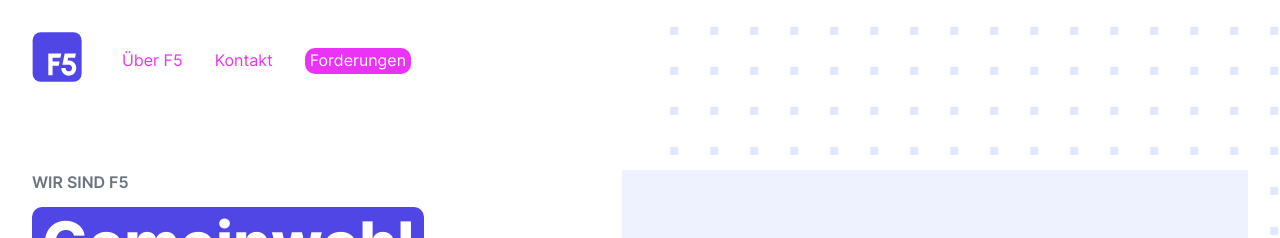
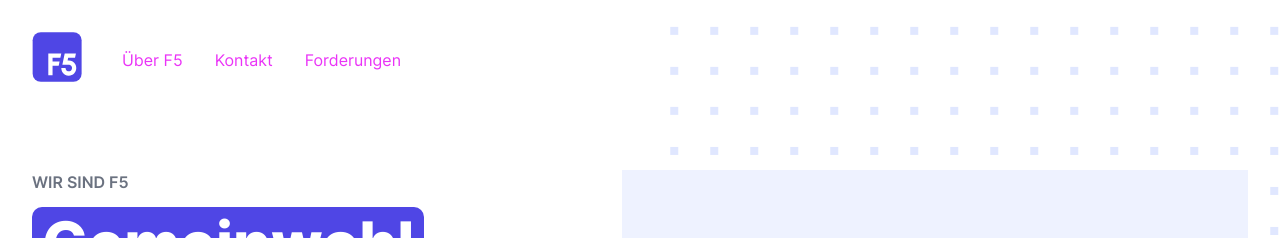
Before and after one commit to okfde/buendnis-f5, a Jekyll site: the page built from index.html, in a window 1280 px wide. Shown: the top 238 px of the page. Built offline with Jekyll 4.4.1, drawn with Linux system fonts in a browser that asks for light colours.

Commit message:
Update nav.html

```diff
--- a/_includes/nav.html
+++ b/_includes/nav.html
@@ -4,7 +4,7 @@
         <ul>
             <li class="hide-mobile"><a href="{{ site.baseurl }}/#uberf5">Über F5</a></li>
             <li><a href="{{ site.baseurl }}/kontakt.html">Kontakt</a></li>
-            <li class="highlight"><a href="{{ site.baseurl }}/#forderungen">Forderungen</a></li>
+            <li><a href="{{ site.baseurl }}/#forderungen">Forderungen</a></li>
         </ul>
     </nav>
 </div>
```
